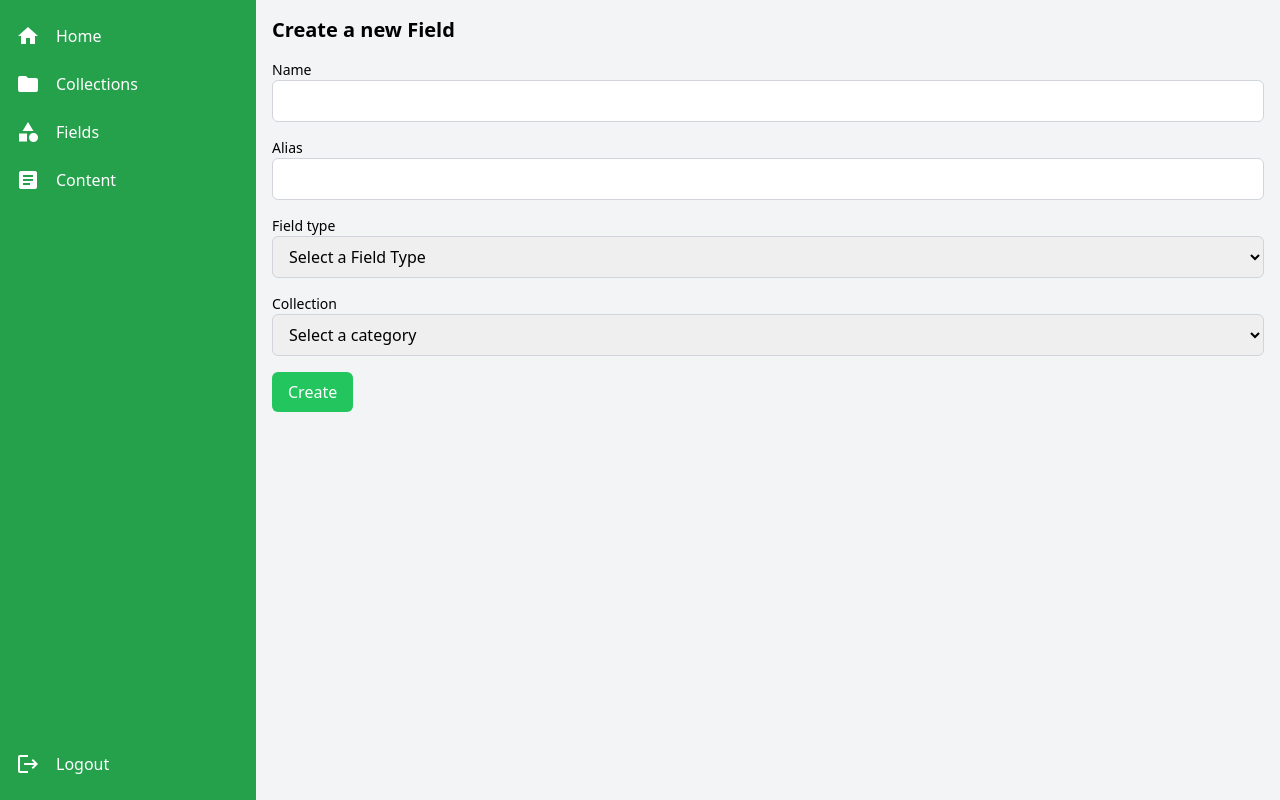
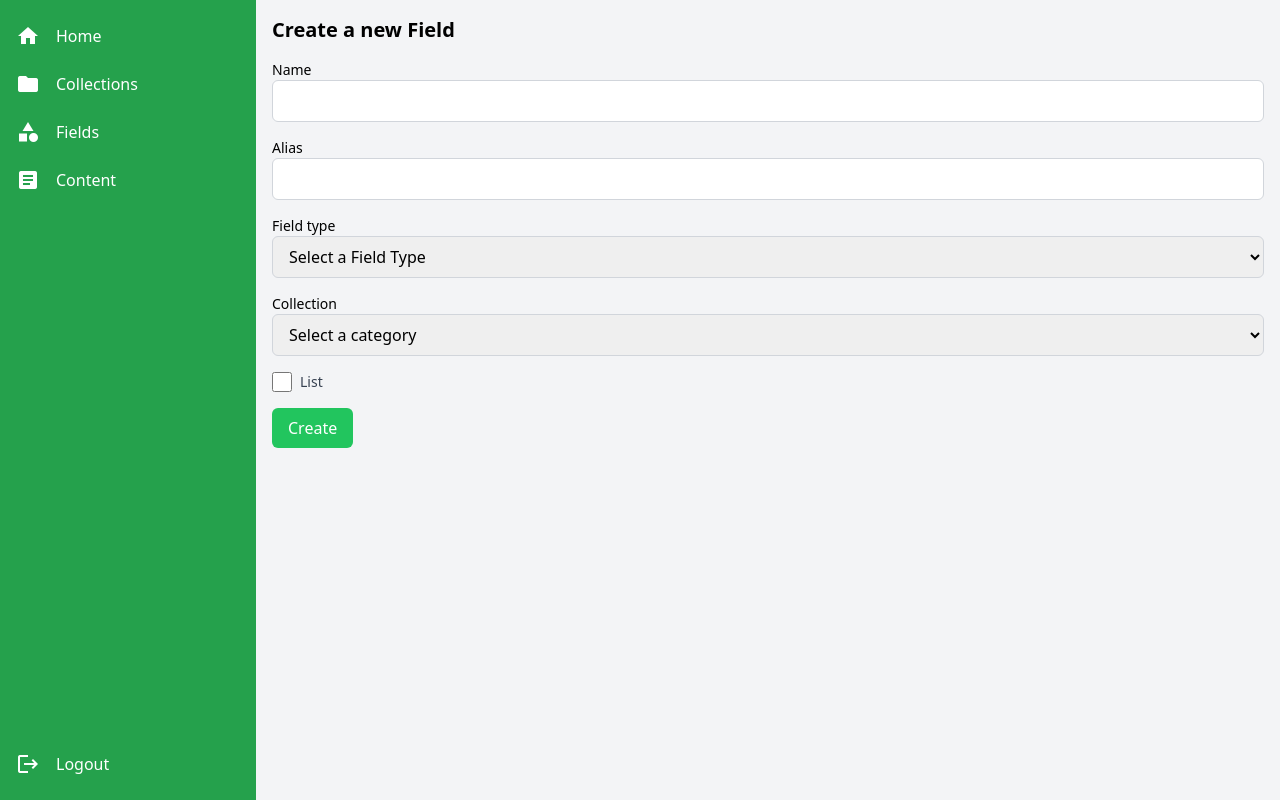
Before and after one commit to janmarkuslanger/nuri, a Flask app: page /admin/fields/create in a window 1280 px wide. Run offline with Flask 3, Linux system fonts and the light colour scheme; style sheets or scripts are compiled from the project's sources.

Commit message:
add field is list

```diff
--- a/app/templates/create_field.html
+++ b/app/templates/create_field.html
@@ -55,6 +55,18 @@
 
         </select>
     </div>
+    <div class="flex items-center">
+        <input
+          type="checkbox"
+          id="is_list"
+          name="is_list"
+          class="h-5 w-5 text-blue-600 border-gray-300 rounded focus:ring focus:ring-blue-500"
+          {% if content and content.data.get(field.alias) %} checked {% endif %}
+        >
+        <label for="is_list" class="ml-2 block text-sm font-medium text-gray-700">
+          List
+        </label>
+      </div>
     <button
         type="submit"
         class="bg-green-500 text-white px-4 py-2 rounded-md hover:bg-green-600"
--- a/app/views/field.py
+++ b/app/views/field.py
@@ -17,6 +17,7 @@ def create():
         alias = request.form.get("alias")
         field_type = request.form.get("field_type")
         collection_id = request.form.get("collection_id")
+        is_list = request.form.get("is_list") == "on"
 
         excistingAlias = Field.query.filter_by(alias=alias).first()
 
@@ -25,7 +26,7 @@ def create():
             return redirect(url_for("field.index"))
 
         if name and alias:
-            new_collection = Field(name=name, alias=alias, collection_id=collection_id, field_type=field_type)
+            new_collection = Field(name=name, alias=alias, collection_id=collection_id, field_type=field_type, is_list=is_list)
             new_collection.save()
             return redirect(url_for("field.index"))
 
@@ -41,6 +42,7 @@ def edit(id):
         alias = request.form.get("alias")
         field_type = request.form.get("field_type")
         collection_id = request.form.get("collection_id")
+        is_list = request.form.get("is_list") == 'on'
 
         existing_alias = Field.query.filter(Field.alias == alias, Field.id != id).first()
         if existing_alias:
@@ -51,6 +53,7 @@ def edit(id):
             field.name = name
             field.alias = alias
             field.field_type = field_type
+            field.is_list = is_list
             field.collection_id = collection_id
             db.session.commit()
             flash("Field updated successfully!", "success")
```
Also changed, not shown: app/templates/edit_field.html (+12 -0 lines).
